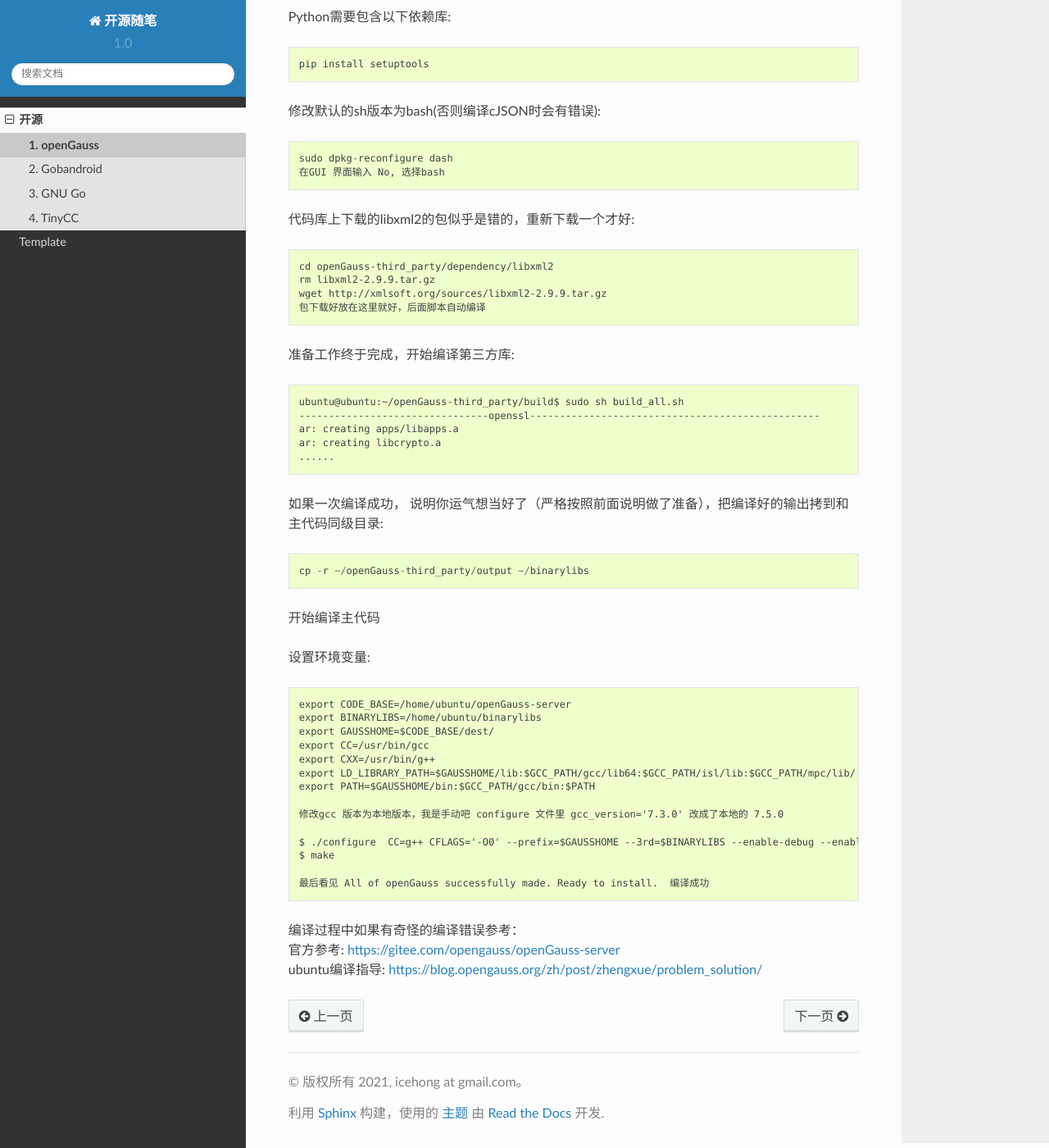
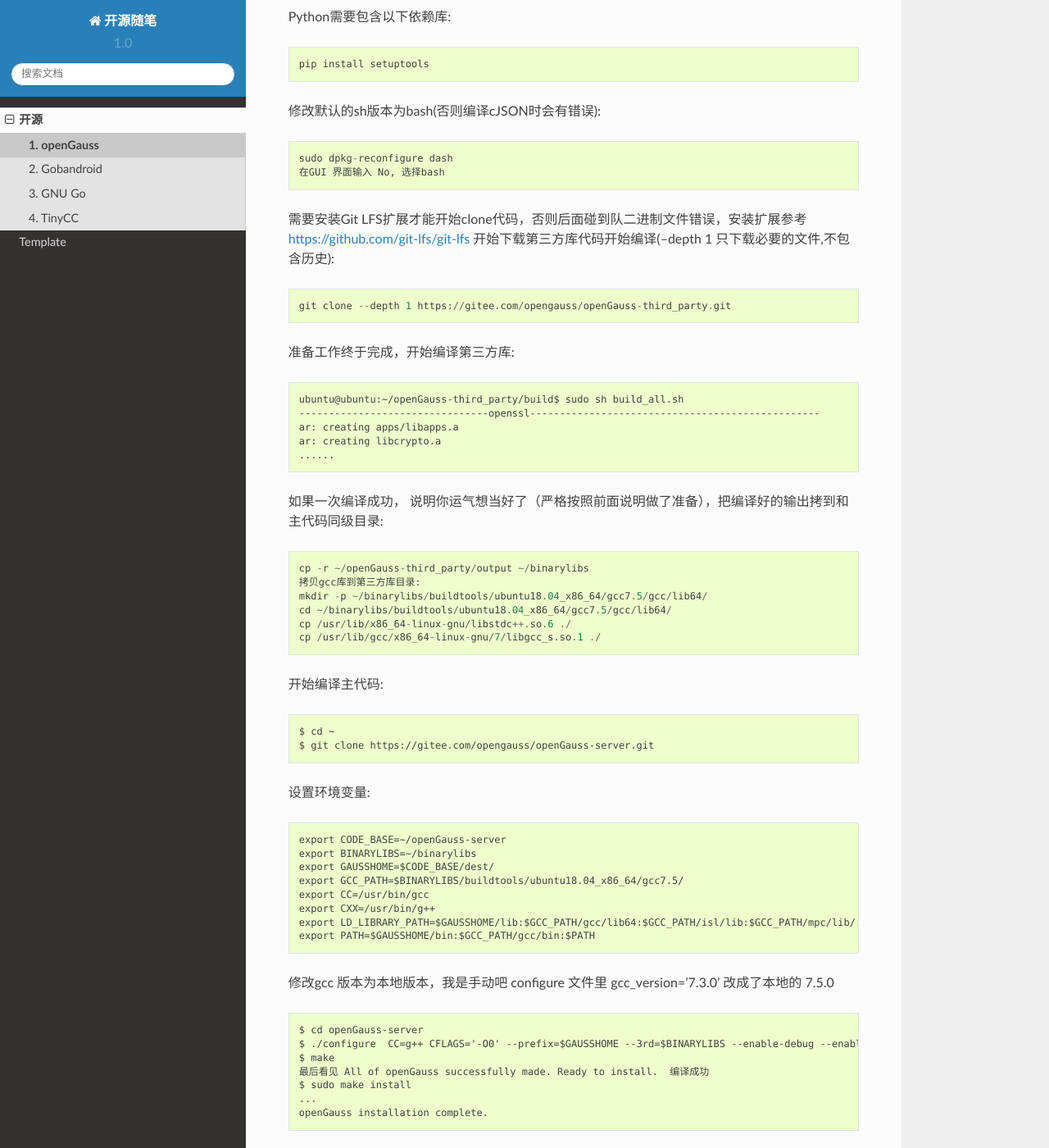
Before and after one commit to icehong/blog, a Sphinx documentation site: the page built from docs/open_source/01_opengauss.rst, in a window 1280 px wide and 1400 px high, scrolled down 1236 px. Shown: the whole window at 82% size. Built offline with Sphinx 7.4.7 and the Read the Docs theme 2.0.0, drawn with Linux system fonts in a browser that asks for light colours; some of the changed text lies outside the part shown.

Commit message:
成功编译

```diff
--- a/docs/open_source/01_opengauss.rst
+++ b/docs/open_source/01_opengauss.rst
@@ -2,8 +2,8 @@
 =========================
 
 参考 https://zhuanlan.zhihu.com/p/368144566
-计划写一个基于Ubuntu 18编译openGauss的说明，看看里面到底有多少坑。
-当前基于2021.7.5 master分支编译通过。
+写一个基于Ubuntu 18.04编译openGauss的说明，看看里面到底有多少坑。
+当前基于2021.7.23 master分支编译和安装通过。
 
 基于Ubuntu 18.04 LTS版本编译OpenGauss, 基本环境如下::
 
@@ -32,9 +32,9 @@
     make && sudo make install
     cmake  --version
 
-安装需要的依赖库::
+安装需要的依赖库(不知道为啥要需要那么多库)::
 
-    sudo apt-get install libssl-dev rpm2cpio rename pkg-config  libkrb5-dev libjsoncpp-dev libedit-dev libpam0g-dev libaio-dev libncurses5-dev libffi-dev libtool pkg-config libkrb5-dev -y
+    sudo apt-get install libssl-dev rpm2cpio rename pkg-config libkrb5-dev libjsoncpp-dev libedit-dev libpam0g-dev libaio-dev libncurses5-dev libffi-dev libtool pkg-config libkrb5-dev -y
 
 使用ubuntu 18.04 默认版本的 flex和bison 后续编译代码是会碰到链接问题, 手动编译和安装 flex 2.5.39 和 bison bison-3.5.4 版本::
 
@@ -58,15 +58,10 @@
      sudo dpkg-reconfigure dash
      在GUI 界面输入 No, 选择bash
 
+需要安装Git LFS扩展才能开始clone代码，否则后面碰到队二进制文件错误，安装扩展参考 https://github.com/git-lfs/git-lfs
+开始下载第三方库代码开始编译(--depth 1 只下载必要的文件,不包含历史)::
 
-
-代码库上下载的libxml2的包似乎是错的，重新下载一个才好::
-
-    cd openGauss-third_party/dependency/libxml2
-    rm libxml2-2.9.9.tar.gz
-    wget http://xmlsoft.org/sources/libxml2-2.9.9.tar.gz
-    包下载好放在这里就好，后面脚本自动编译
-
+    git clone --depth 1 https://gitee.com/opengauss/openGauss-third_party.git
 
 准备工作终于完成，开始编译第三方库::
 
@@ -79,25 +74,39 @@
 如果一次编译成功， 说明你运气想当好了（严格按照前面说明做了准备），把编译好的输出拷到和主代码同级目录::
 
     cp -r ~/openGauss-third_party/output ~/binarylibs
+    拷贝gcc库到第三方库目录:
+    mkdir -p ~/binarylibs/buildtools/ubuntu18.04_x86_64/gcc7.5/gcc/lib64/
+    cd ~/binarylibs/buildtools/ubuntu18.04_x86_64/gcc7.5/gcc/lib64/
+    cp /usr/lib/x86_64-linux-gnu/libstdc++.so.6 ./
+    cp /usr/lib/gcc/x86_64-linux-gnu/7/libgcc_s.so.1 ./
 
-开始编译主代码
+
+
+开始编译主代码::
+
+    $ cd ~
+    $ git clone https://gitee.com/opengauss/openGauss-server.git
 
 设置环境变量::
 
-    export CODE_BASE=/home/ubuntu/openGauss-server
-    export BINARYLIBS=/home/ubuntu/binarylibs
+    export CODE_BASE=~/openGauss-server
+    export BINARYLIBS=~/binarylibs
     export GAUSSHOME=$CODE_BASE/dest/
+    export GCC_PATH=$BINARYLIBS/buildtools/ubuntu18.04_x86_64/gcc7.5/
     export CC=/usr/bin/gcc
     export CXX=/usr/bin/g++
     export LD_LIBRARY_PATH=$GAUSSHOME/lib:$GCC_PATH/gcc/lib64:$GCC_PATH/isl/lib:$GCC_PATH/mpc/lib/:$GCC_PATH/mpfr/lib/:$GCC_PATH/gmp/lib/:$LD_LIBRARY_PATH
     export PATH=$GAUSSHOME/bin:$GCC_PATH/gcc/bin:$PATH
 
-    修改gcc 版本为本地版本，我是手动吧 configure 文件里 gcc_version='7.3.0' 改成了本地的 7.5.0
+修改gcc 版本为本地版本，我是手动吧 configure 文件里 gcc_version='7.3.0' 改成了本地的 7.5.0 ::
 
+    $ cd openGauss-server
     $ ./configure  CC=g++ CFLAGS='-O0' --prefix=$GAUSSHOME --3rd=$BINARYLIBS --enable-debug --enable-cassert --enable-thread-safety --without-zlib
     $ make
-
     最后看见 All of openGauss successfully made. Ready to install.  编译成功
+    $ sudo make install
+    ...
+    openGauss installation complete.
 
 | 编译过程中如果有奇怪的编译错误参考：
 | 官方参考: https://gitee.com/opengauss/openGauss-server
```
